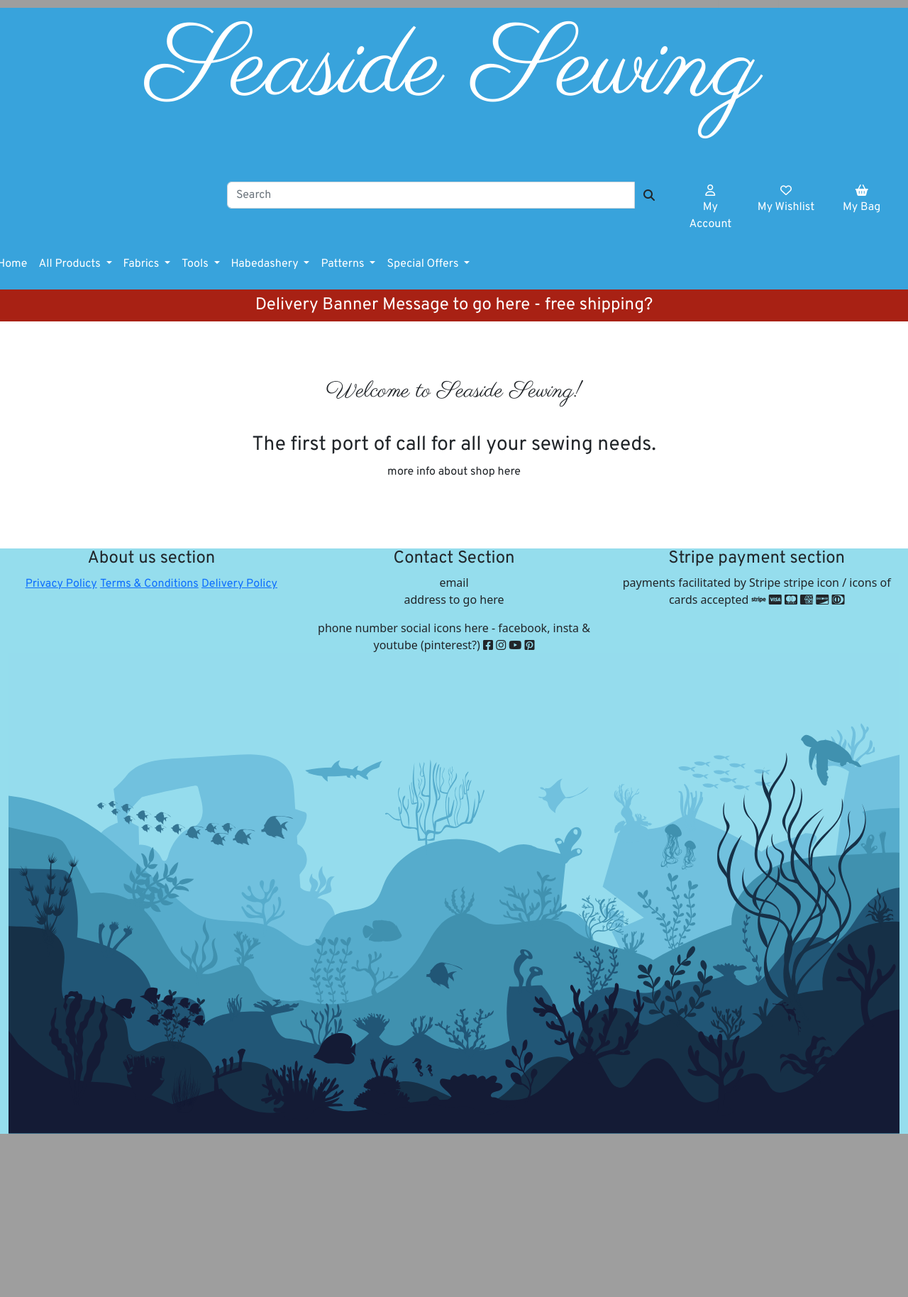
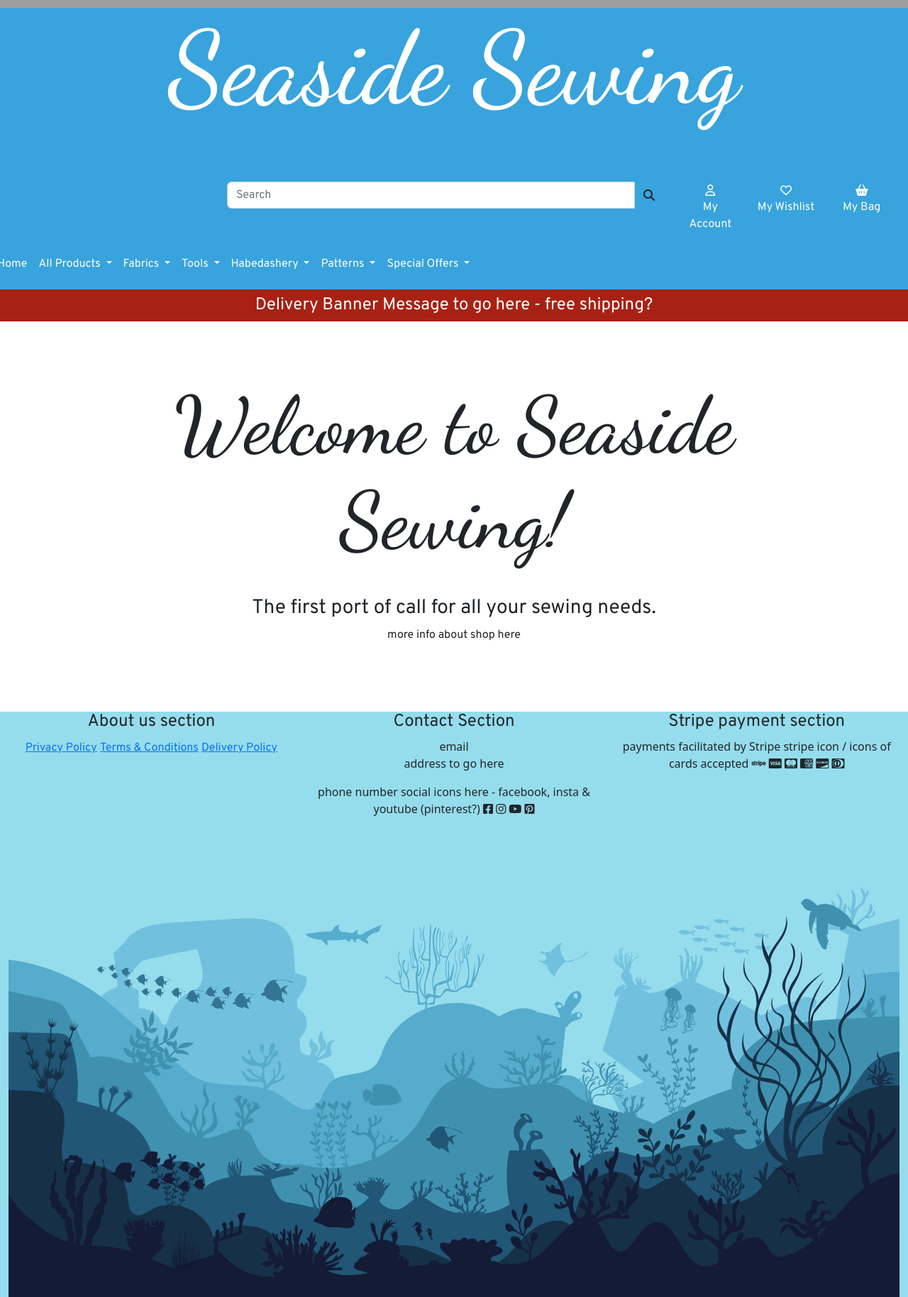
Before and after one commit to mfleming711/seaside-sewing, a Django app: page / in a window 1280 px wide. Shown: the part 587-2415 px from the top of the page at 71% size. Before the commit the page ends 2185 px from the top, so only its background shows below. Run offline with Django 3.2, Linux system fonts and the light colour scheme; some libraries are stand-ins or nearby versions; grey boxes are pictures that could not be loaded.

Commit message:
update: header text and heading sizes

```diff
--- a/static/css/base.css
+++ b/static/css/base.css
@@ -1,12 +1,12 @@
 /*----- GOOGLE FONTS IMPORT -----*/
-@import url('https://fonts.googleapis.com/css2?family=Overpass:wght@200;300;400;900&family=Parisienne&display=swap');
+@import url('https://fonts.googleapis.com/css2?family=Dancing+Script:wght@400;500;600;700&family=Overpass:wght@200;300;400;900&display=swap');
 
 
 /*----- ROOT VARIABLES -----*/
 
 :root {
     /*----- Typography -----*/
-    --header-text: 'Parisienne', cursive;
+    --header-text: 'Dancing Script', cursive;
     --content-text: 'Overpass', sans-serif;
 
     /*----- Colours -----*/
@@ -45,6 +45,9 @@ h1 {
     font-size: 3rem;
 }
 
+h2 {
+    font-size: 3rem;
+}
 
 /*----- Header -----*/
 
@@ -86,8 +89,12 @@ h1 {
 
 /* Tablets */
 @media only screen and (min-width : 481px) {
-    h1 {
+    h1{
         font-size: 5rem;
+    }
+
+    h2 {
+        font-size: 4rem;
     }
 
     svg {
@@ -102,4 +109,8 @@ h1 {
     h1 {
         font-size: 9rem;
     }
+
+    h2 {
+        font-size: 7rem;
+    }
 }
```
